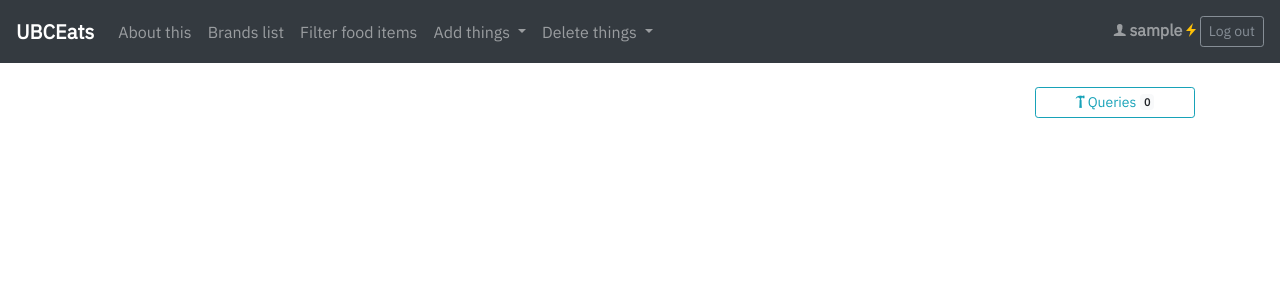
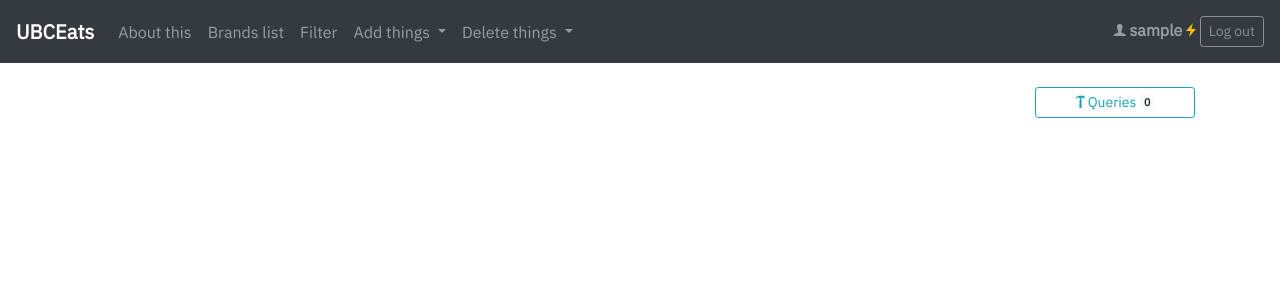
Before and after one commit to ubceats/foodfoodfood, a PHP site: template templates/header.phtml in a window 1280 px wide. Shown: the top 300 px of the page. Run offline with PHP 8.4, Linux system fonts and the light colour scheme; the template is opened without the code that fills it, so the values that code supplies are empty; the visitor is signed in with stand-in values (Sample User, id 1); some libraries are stand-ins or nearby versions.

Commit message:
Increased clarity

```diff
--- a/templates/filterfooditems.phtml
+++ b/templates/filterfooditems.phtml
@@ -2,7 +2,7 @@
 
 <main role="main" class="container">
 
-    <h2>Filter food items by category</h2>
+    <h2>Filter by category</h2>
     <p>Select the categories to use as filter: </p>
     <form method="post" action="/filterfooditems">
         <div class="form-group">
--- a/templates/header.phtml
+++ b/templates/header.phtml
@@ -43,7 +43,7 @@
                 <a class="nav-link" href="/list">Brands list</a>
             </li>
             <li class="nav-item">
-                <a class="nav-link" href="/filterfooditems">Filter food items</a>
+                <a class="nav-link" href="/filterfooditems">Filter</a>
             </li>
             <?php if (isset($_SESSION["isAdmin"])) { ?>
             <li class="nav-item dropdown">
```
